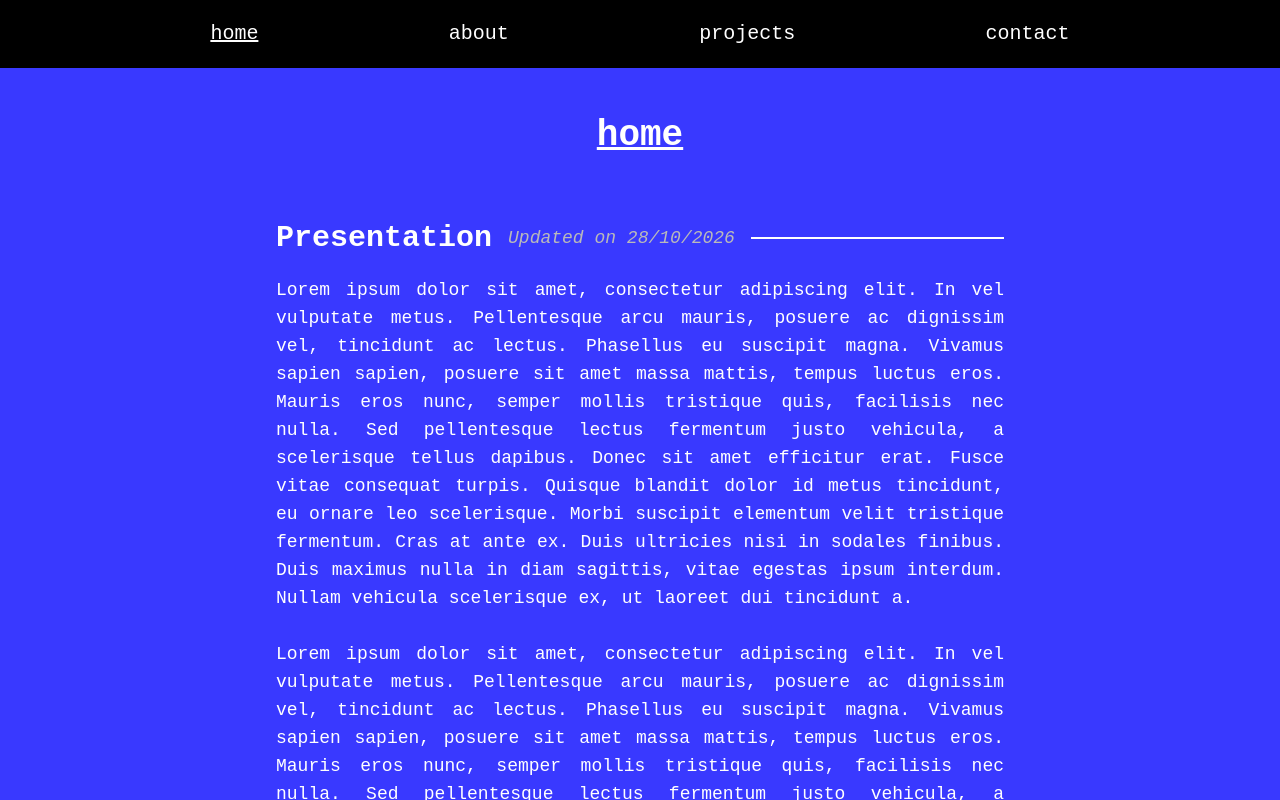
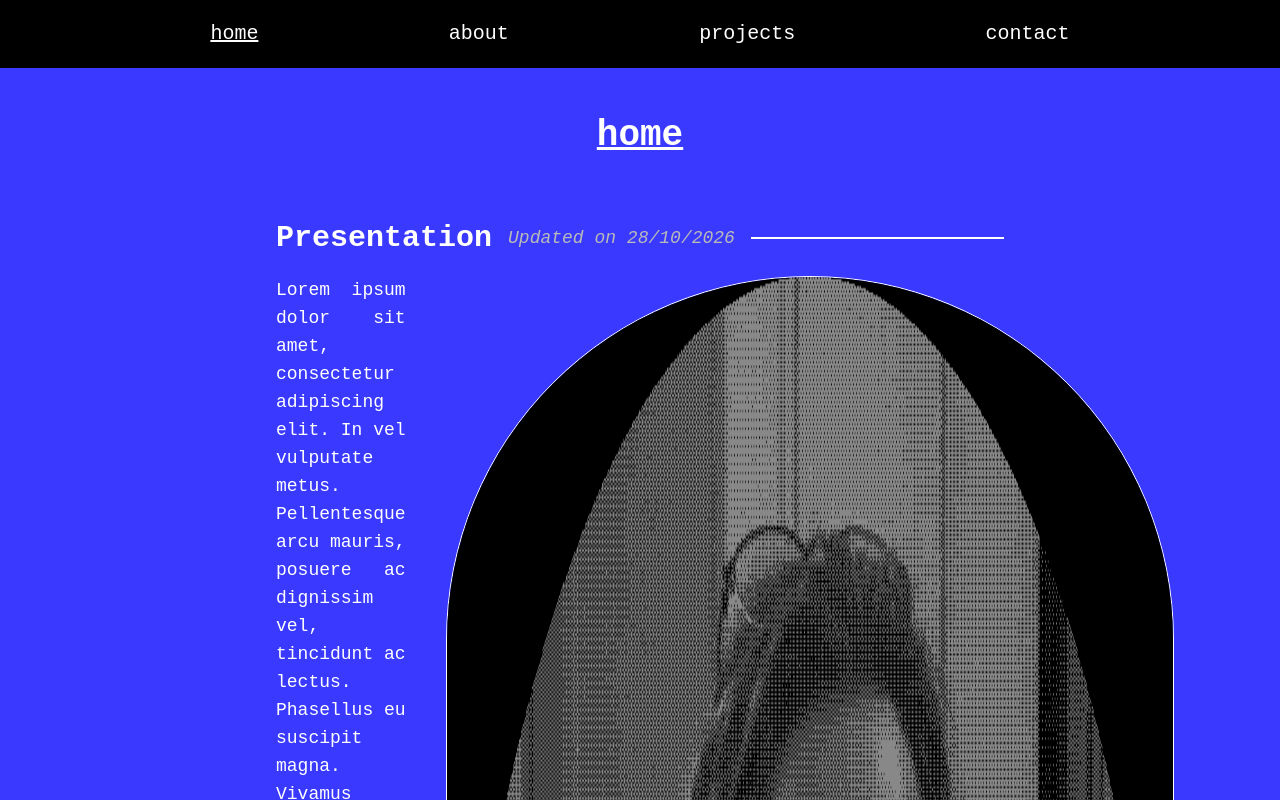
Before and after one commit to AristideExe/aristide-proriol-v2, a React (Vite) app: page / in a window 1280 px wide. Shown: the top 800 px of the page. Built offline with nearby package versions, Linux system fonts and the light colour scheme.

Commit message:
feat: add profile image

```diff
--- a/src/routes/index.tsx
+++ b/src/routes/index.tsx
@@ -4,6 +4,7 @@ import { SectionHeader } from '#/components/Section/SectionHeader'
 import { UpdateDate } from '../components/UpdateDate/UpdateDate'
 import {Title} from "#/components/Titles/Title.tsx";
 import {Section} from "#/components/Section/Section";
+import Profile from '#/images/Profile.png';
 
 export const Route = createFileRoute('/')({ component: Home })
 
@@ -18,10 +19,13 @@ function Home() {
                     <UpdateDate>Updated on 28/10/2026</UpdateDate>
                 </SectionTitle>
             </SectionHeader>
-            <p>
+            <div className="flex flex-col gap-4 md:gap-10 md:flex-row">
+                <p className="flex-2">
 
-                Lorem ipsum dolor sit amet, consectetur adipiscing elit. In vel vulputate metus. Pellentesque arcu mauris, posuere ac dignissim vel, tincidunt ac lectus. Phasellus eu suscipit magna. Vivamus sapien sapien, posuere sit amet massa mattis, tempus luctus eros. Mauris eros nunc, semper mollis tristique quis, facilisis nec nulla. Sed pellentesque lectus fermentum justo vehicula, a scelerisque tellus dapibus. Donec sit amet efficitur erat. Fusce vitae consequat turpis. Quisque blandit dolor id metus tincidunt, eu ornare leo scelerisque. Morbi suscipit elementum velit tristique fermentum. Cras at ante ex. Duis ultricies nisi in sodales finibus. Duis maximus nulla in diam sagittis, vitae egestas ipsum interdum. Nullam vehicula scelerisque ex, ut laoreet dui tincidunt a.
-            </p>
+                    Lorem ipsum dolor sit amet, consectetur adipiscing elit. In vel vulputate metus. Pellentesque arcu mauris, posuere ac dignissim vel, tincidunt ac lectus. Phasellus eu suscipit magna. Vivamus sapien sapien, posuere sit amet massa mattis, tempus luctus eros. Mauris eros nunc, semper mollis tristique quis, facilisis nec nulla. Sed pellentesque lectus fermentum justo vehicula, a scelerisque tellus dapibus. Donec sit amet efficitur erat. Fusce vitae consequat turpis. Quisque blandit dolor id metus tincidunt, eu ornare leo scelerisque. Morbi suscipit elementum velit tristique fermentum. Cras at ante ex. Duis ultricies nisi in sodales finibus. Duis maximus nulla in diam sagittis, vitae egestas ipsum interdum. Nullam vehicula scelerisque ex, ut laoreet dui tincidunt a.
+                </p>
+                <img src={Profile} alt="Profile" className="flex-1 w-full rounded-full border border-white"/>
+            </div>
             <br/>
             <p>
 
```
Also changed, not shown: src/images/Profile.png (added).
